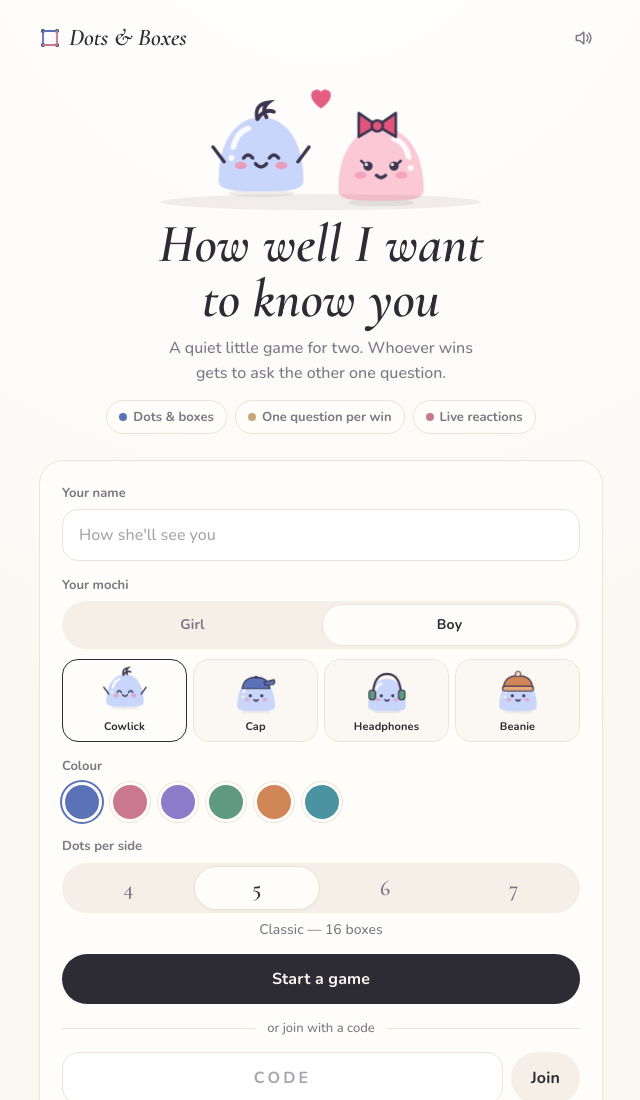
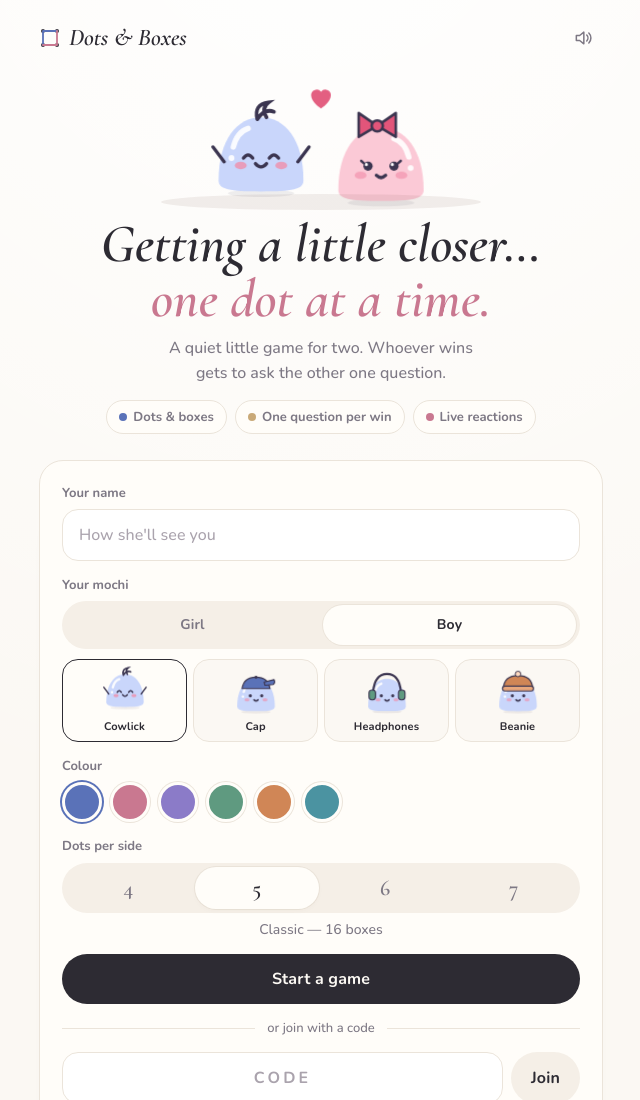
Before and after one commit to gallirohik/dots-boxes, a plain HTML site: page index.html in a window 1280 px wide. Shown: the top 1100 px of the page, without its empty margins (319-959 px from the left). Drawn offline with nearby package versions, Linux system fonts and the light colour scheme.

Commit message:
Update index.html

```diff
--- a/index.html
+++ b/index.html
@@ -3,10 +3,10 @@
 <head>
 <meta charset="utf-8">
 <meta name="viewport" content="width=device-width, initial-scale=1">
-<title>You've been challenged to dots &amp; boxes</title>
+<title>Getting a little closer… one dot at a time</title>
 <meta name="description" content="Winner asks one question. Loser answers honestly. Your move.">
 <meta property="og:type" content="website">
-<meta property="og:title" content="You've been challenged to dots &amp; boxes">
+<meta property="og:title" content="Getting a little closer… one dot at a time.">
 <meta property="og:description" content="A little invitation for you. Winner asks one question — loser answers honestly.">
 <meta property="og:url" content="https://gallirohik.github.io/dots-boxes/">
 <meta property="og:image" content="https://gallirohik.github.io/dots-boxes/og.jpg">
@@ -322,7 +322,7 @@ body.evening{--bg:#f3ece1;--card:#f9f3ea;--chip:#eee5d7;--line:#e3d8c7;--slot:#e
   <div class="hero">
    <div class="heropair" id="heroPair" aria-hidden="true"></div>
    <p class="invk hide" id="invK"></p>
-   <h1 id="heroH">How well I want to know you</h1>
+   <h1 id="heroH">Getting a little closer…<br><span style="color:var(--p2)">one dot at a time.</span></h1>
    <p id="heroP">A quiet little game for two. Whoever wins gets to ask the other one question.</p>
    <div class="feat hide-inv" aria-hidden="true"><span><i style="background:var(--p1)"></i>Dots &amp; boxes</span><span><i style="background:var(--hair)"></i>One question per win</span><span><i style="background:var(--p2)"></i>Live reactions</span></div>
   </div>
```
